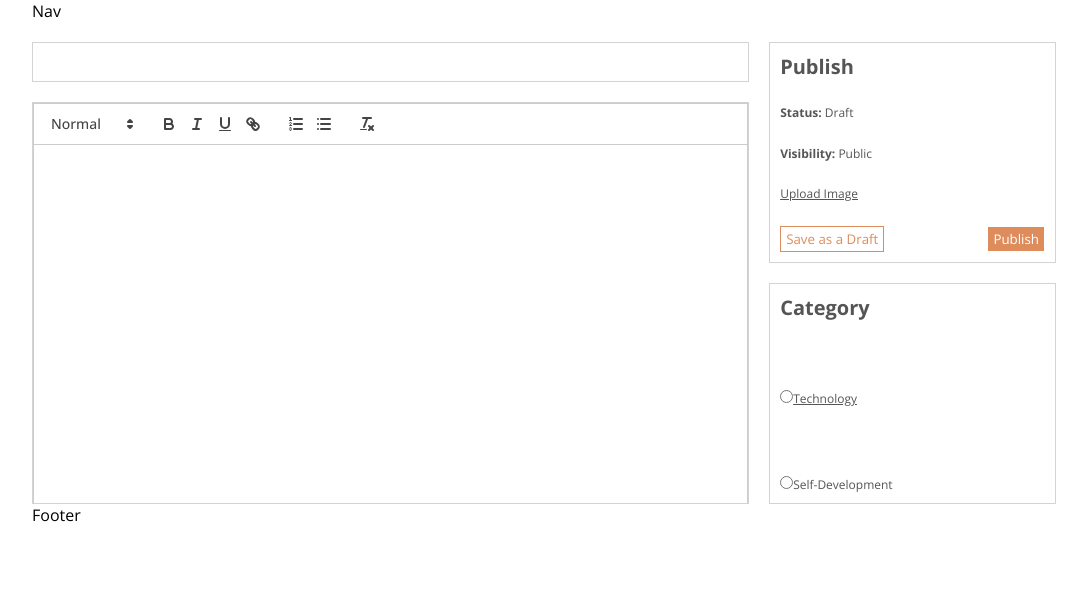
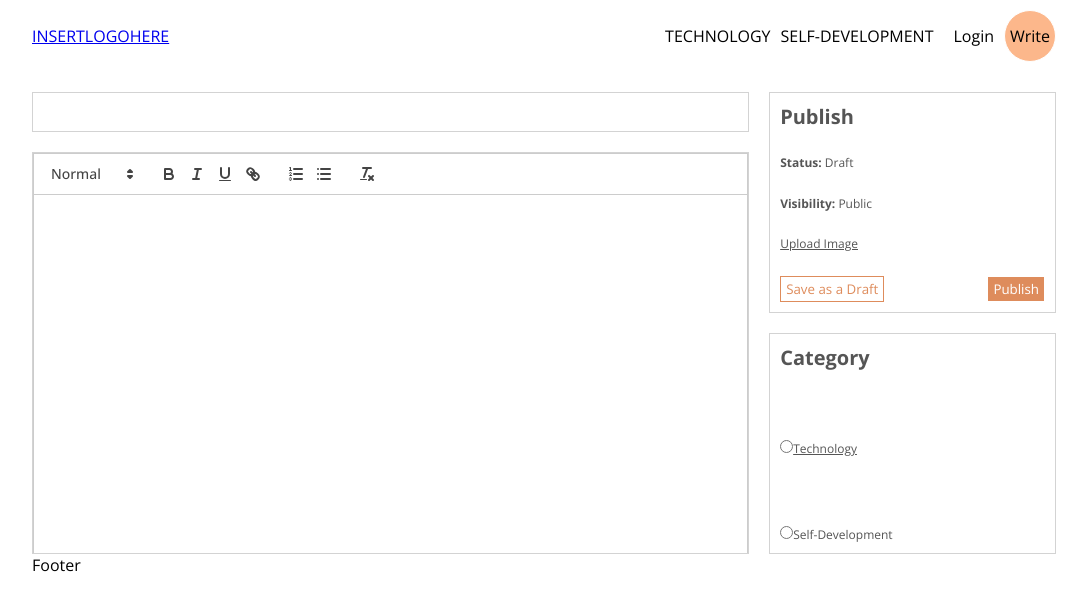
Before and after one commit to jcat1504/SliceOfLifeBlog, a React (Create React App) app in the folder slice-of-life-react/: page /write in a window 1280 px wide. Shown: the top 610 px of the page, without its empty margins (96-1183 px from the left). Built offline with nearby package versions, Linux system fonts and the light colour scheme.

Commit message:
navbar changes and authprovider for proper routing

```diff
--- a/slice-of-life-react/src/App.js
+++ b/slice-of-life-react/src/App.js
@@ -1,6 +1,7 @@
 import { Outlet, RouterProvider, createBrowserRouter } from "react-router-dom";
 import Footer from "./components/Footer";
 import Navbar from "./components/Navbar";
+import { AuthContextProvider } from "./context/authContext";
 import Home from "./pages/Home";
 import Login from "./pages/Login";
 import Register from "./pages/Register";
@@ -10,11 +11,11 @@ import './style.scss';
 
 const Layout = () => {
   return (
-    <>
+    <AuthContextProvider>
       <Navbar />
       <Outlet />
       <Footer />
-    </>
+    </AuthContextProvider>
   );
 };
 
--- a/slice-of-life-react/src/components/Navbar.jsx
+++ b/slice-of-life-react/src/components/Navbar.jsx
@@ -1,7 +1,48 @@
-import React from 'react';
+import React, { useContext } from 'react';
+import { Link, useNavigate } from 'react-router-dom';
+import { AuthContext } from '../context/authContext';
+
 
 const Navbar = () => {
-    return <div> Nav</div>
+    const { currentUser, logout } = useContext(AuthContext);
+    const navigate = useNavigate();
+
+    const logoutNavbar = () => {
+        logout();
+        navigate("/login");
+    };
+
+    return (
+        <div className='navbar'>
+            <div className='container'>
+                <div className='logo'>
+                    <a href="/">INSERTLOGOHERE</a>
+                </div>
+                <div className='links'>
+                    <Link className='link' to="/?cat=technology">
+                        <h6>TECHNOLOGY</h6>
+                    </Link>
+                    <Link className='link' to="/?cat=self-development">
+                        <h6>SELF-DEVELOPMENT</h6>
+                    </Link>
+                    <span>{currentUser?.username}</span>
+                    {currentUser ? (
+                        <span onClick={logoutNavbar}>LOGOUT</span>
+                    ) : (
+                        <Link className="link" to="/login">
+                            Login
+                        </Link>
+                    )}
+                    <span className='write'>
+                        <Link className="link" to="/write">
+                            Write
+                        </Link>
+                    </span>
+                </div>
+            </div>
+        </div>
+
+    );
 };
 
 export default Navbar;
```
